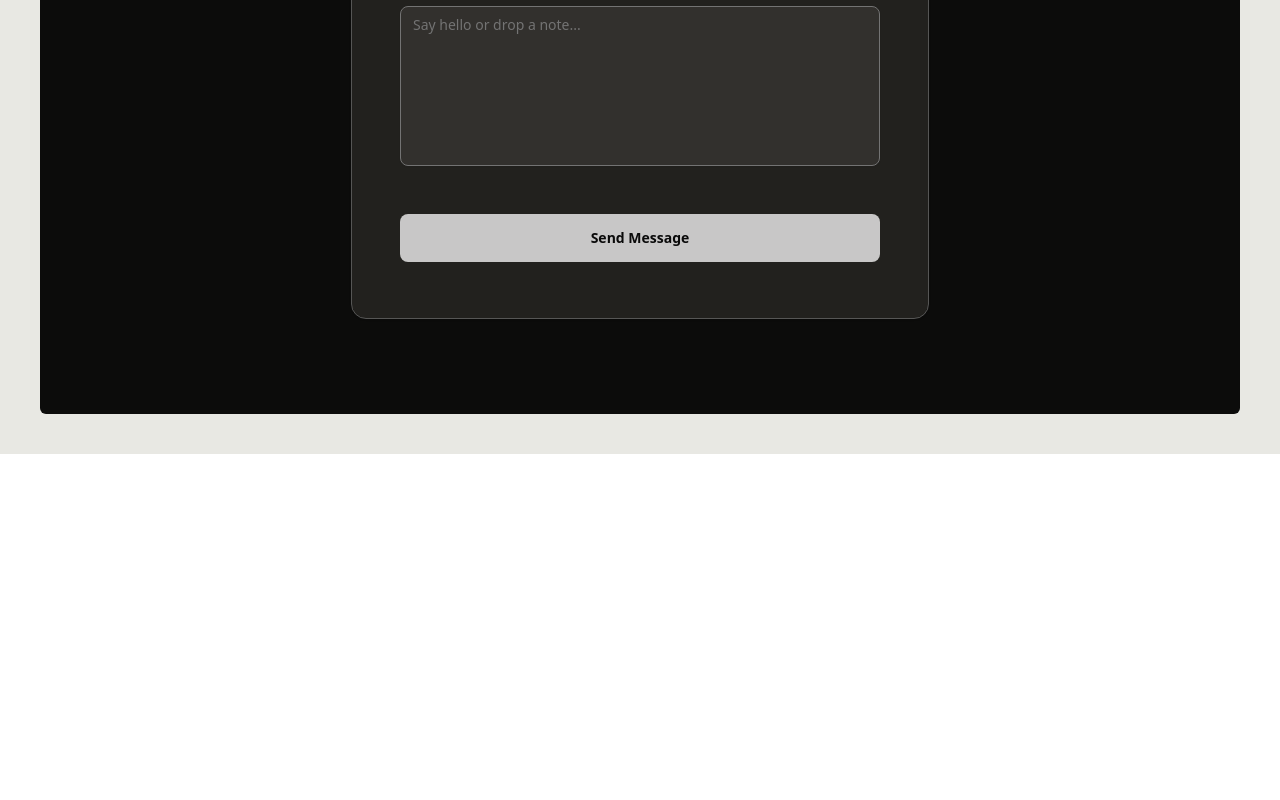
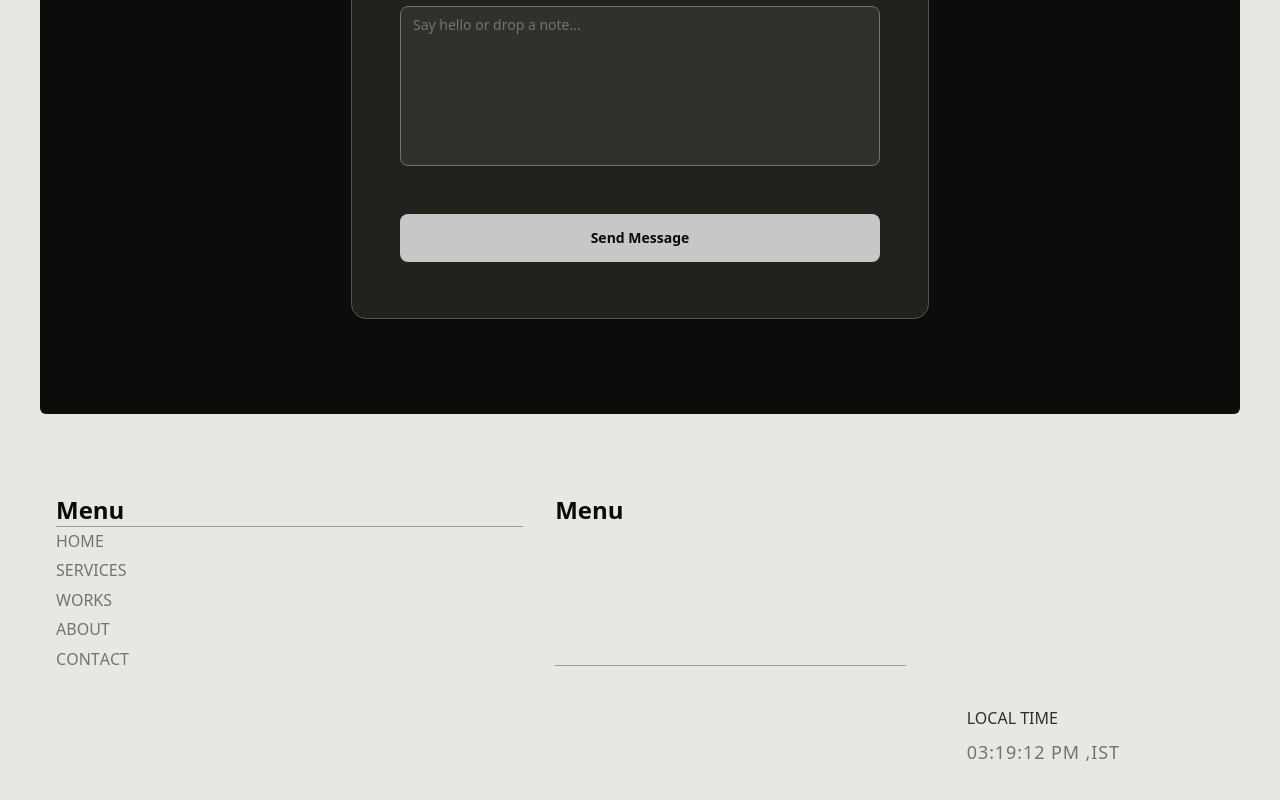
Before and after one commit to monupanwar1/portfolionew, a Next.js app: page / in a window 1280 px wide. Shown: the part 4271-5071 px from the top of the page. Before the commit the page ends 4725 px from the top, so only its background shows below. Built offline with nearby package versions, Linux system fonts and the light colour scheme.

Commit message:
menunavigation

```diff
--- a/app/page.tsx
+++ b/app/page.tsx
@@ -1,4 +1,5 @@
 import ContactSection from '@/components/ContactSection';
+import Footer from '@/components/Footer';
 import Header from '@/components/Header';
 import Herosection from '@/components/Herosection';
 import ServicesSection from '@/components/ServiceSection';
@@ -10,6 +11,8 @@ export default function Home() {
       <Herosection />
       <ServicesSection/>
       <ContactSection/>
+      <Footer/>
+
     </main>
   );
 }
--- /dev/null
+++ b/components/Clock.tsx
@@ -0,0 +1,29 @@
+'use client';
+import { useEffect, useState } from 'react';
+
+export default function Clock() {
+  const [time, setTime] = useState(new Date());
+
+  useEffect(() => {
+    const timer = setInterval(() => {
+      setTime(new Date());
+    }, 1000);
+
+    return () => clearInterval(timer);
+  }, []);
+
+  const formattedTime = time.toLocaleTimeString('en-IN', {
+    hour: '2-digit',
+    minute: '2-digit',
+    second: '2-digit',
+  });
+
+  return (
+    <div className='flex text-neutral-950 flex-col gap-2'>
+      <h1 className='text-black/80 font-medium'>LOCAL TIME</h1>
+      <div className='text-muted-foreground text-lg font-normal tracking-wider uppercase transition-all duration-300'>
+        {formattedTime} <span>,IST</span>
+      </div>
+    </div>
+  );
+}
--- /dev/null
+++ b/components/Footer.tsx
@@ -0,0 +1,25 @@
+import Clock from './Clock';
+import MenuNavigation from './MenuNavigation';
+
+export default function Footer() {
+  return (
+    <section className='p-10'>
+      {/* {--top--} */}
+      <div className='grid grid-cols-[50%_50%] md:grid-cols-[40%_30%_30%] gap-8 px-4 '>
+        <div>
+          <div className='col-span-1 border-b border-neutral-800/40'>
+            <h1 className='font-semibold text-2xl w-full'>Menu</h1>
+          </div>
+          <MenuNavigation />
+        </div>
+        <div className='col-span-1 border-b border-neutral-800/40'>
+          <h1 className='font-semibold text-2xl w-full '>Menu</h1>
+        </div>{' '}
+      </div>
+      {/* {--bottom--} */}
+      <div className='flex justify-end pr-[3%] md:pr-[10%] mb-8 mt-10'>
+        <Clock />
+      </div>
+    </section>
+  );
+}
--- /dev/null
+++ b/components/MenuNavigation.tsx
@@ -0,0 +1,55 @@
+import { TextRoll } from '@/hooks/TextRoll';
+import Link from 'next/link';
+
+const menuNavigationItems = [
+  {
+    name: 'Home',
+    href: '/',
+    decscription: '[0]',
+  },
+  {
+    name: 'Services',
+    href: '/services',
+    decscription: '[1]',
+  },
+  {
+    name: 'Works',
+    href: '/works',
+    decscription: '[2]',
+  },
+  {
+    name: 'About',
+    href: '/about',
+    decscription: '[3]',
+  },
+  {
+    name: 'Contact',
+    href: '/contact',
+    decscription: '[4]',
+  },
+];
+
+export default function MenuNavigation() {
+  return (
+    <section className='mt-2'>
+      <ul className='space-y-4'>
+        {menuNavigationItems.map((item, index) => (
+          <Link
+            className='relative flex cursor-pointer flex-col'
+            key={index}
+            href={item.href}
+          >
+            <div className='relative flex '>
+              <TextRoll
+                center
+                className='text-muted-foreground uppercase leading-2.5'
+              >
+                {item.name}
+              </TextRoll>
+            </div>
+          </Link>
+        ))}
+      </ul>
+    </section>
+  );
+}
--- /dev/null
+++ b/hooks/TextRoll.tsx
@@ -0,0 +1,82 @@
+'use client';
+
+import { cn } from '@/lib/utils';
+import { motion } from 'framer-motion';
+
+const STAGGER = 0.035;
+
+const TextRoll: React.FC<{
+  children: string;
+  className?: string;
+  center?: boolean;
+}> = ({ children, className, center = false }) => {
+  return (
+    <motion.span
+      initial='initial'
+      whileHover='hovered'
+      className={cn('relative block overflow-hidden', className)}
+      style={{
+        lineHeight: 0.85,
+      }}
+    >
+      <div>
+        {children.split('').map((l, i) => {
+          const delay = center
+            ? STAGGER * Math.abs(i - (children.length - 1) / 2)
+            : STAGGER * i;
+
+          return (
+            <motion.span
+              variants={{
+                initial: {
+                  y: 0,
+                },
+                hovered: {
+                  y: '-100%',
+                },
+              }}
+              transition={{
+                ease: 'easeInOut',
+                delay,
+              }}
+              className='inline-block'
+              key={i}
+            >
+              {l}
+            </motion.span>
+          );
+        })}
+      </div>
+      <div className='absolute inset-0'>
+        {children.split('').map((l, i) => {
+          const delay = center
+            ? STAGGER * Math.abs(i - (children.length - 1) / 2)
+            : STAGGER * i;
+
+          return (
+            <motion.span
+              variants={{
+                initial: {
+                  y: '100%',
+                },
+                hovered: {
+                  y: 0,
+                },
+              }}
+              transition={{
+                ease: 'easeInOut',
+                delay,
+              }}
+              className='inline-block'
+              key={i}
+            >
+              {l}
+            </motion.span>
+          );
+        })}
+      </div>
+    </motion.span>
+  );
+};
+
+export { TextRoll };
--- a/package.json
+++ b/package.json
@@ -14,8 +14,10 @@
     "@radix-ui/react-slot": "^1.2.4",
     "class-variance-authority": "^0.7.1",
     "clsx": "^2.1.1",
+    "framer-motion": "^12.23.26",
     "gsap": "^3.14.2",
     "lucide-react": "^0.562.0",
+    "motion": "^12.23.26",
     "next": "16.1.1",
     "react": "19.2.3",
     "react-dom": "19.2.3",
```
Also changed, not shown: 1 other file (tests, documents, lock files or other folders).
